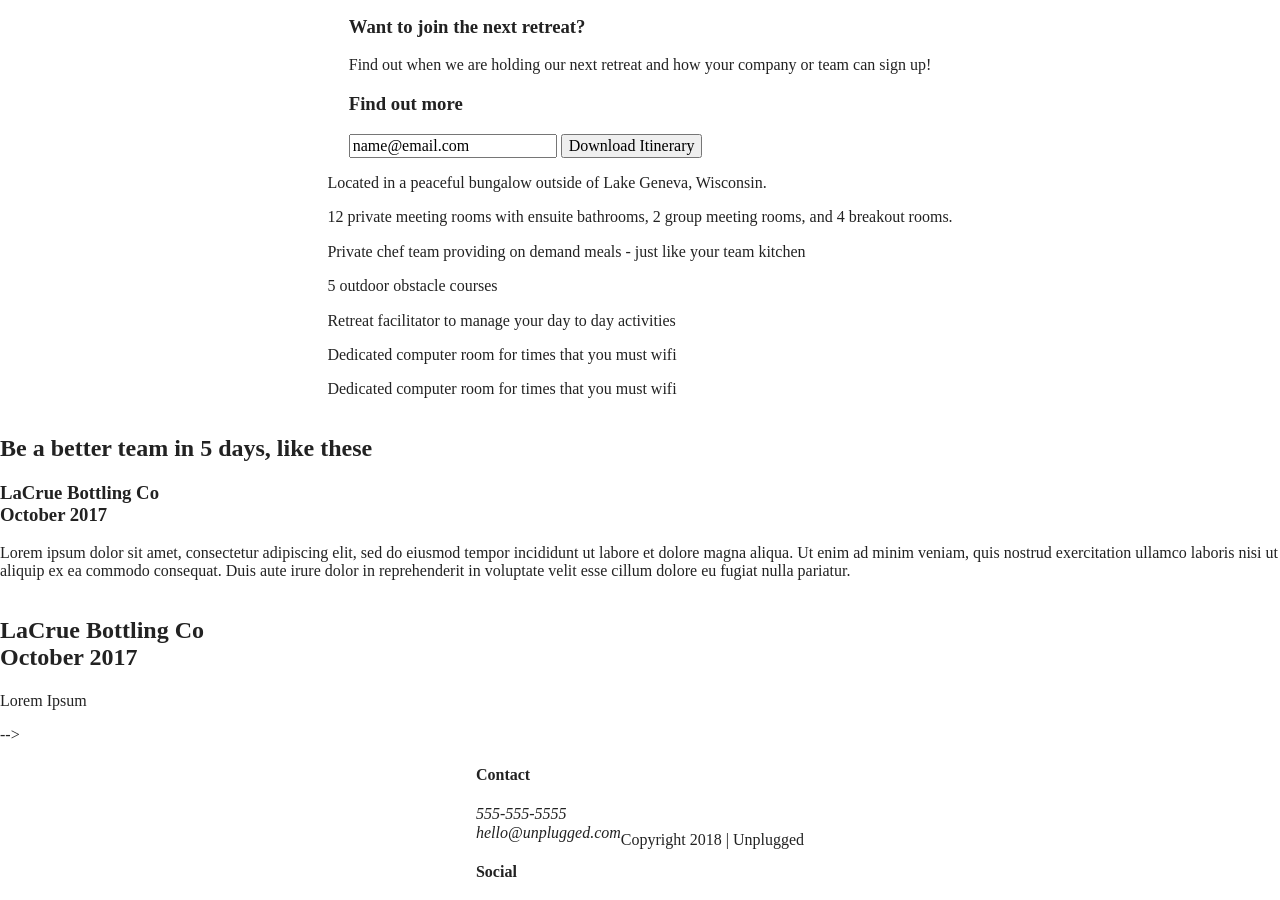
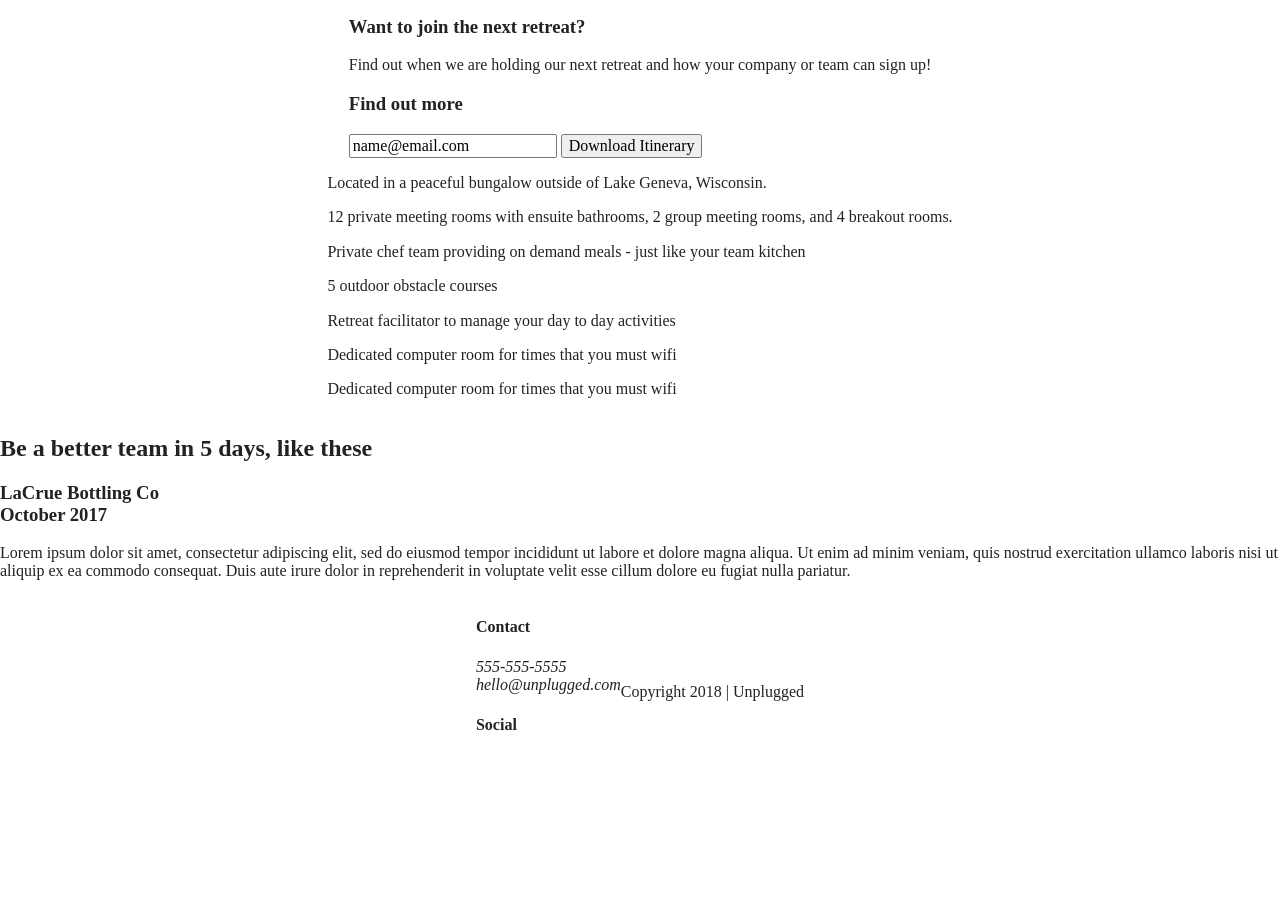
Before and after one commit to npense/206-unplugged, a website built with Parcel: page index.html in a window 1280 px wide. Shown: the part 162-1062 px from the top of the page. After the commit the page ends 949 px from the top, so only its background shows below. Built offline with nearby package versions, Linux system fonts and the light colour scheme.

Commit message:
Fixed duplicate Oct 2017

```diff
--- a/index.html
+++ b/index.html
@@ -124,14 +124,6 @@
 
   </main>
 
-
-
-      <h2>LaCrue Bottling Co<br>
-      October 2017</h2>
-      <p>Lorem Ipsum</p> -->
-
-  </main>
-
   <footer>
     <div class="content-wrapper">
       <div class="footer-content">
```
